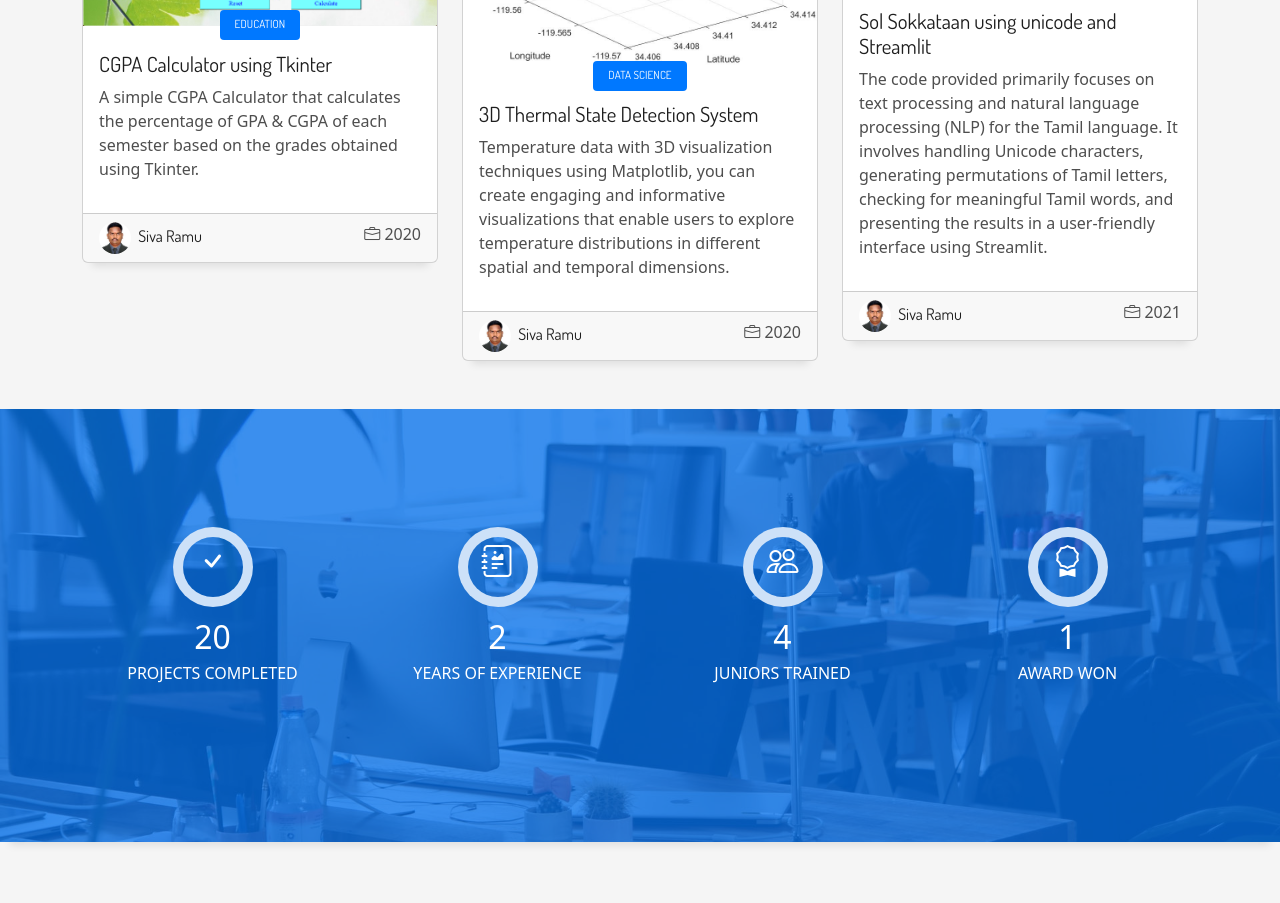
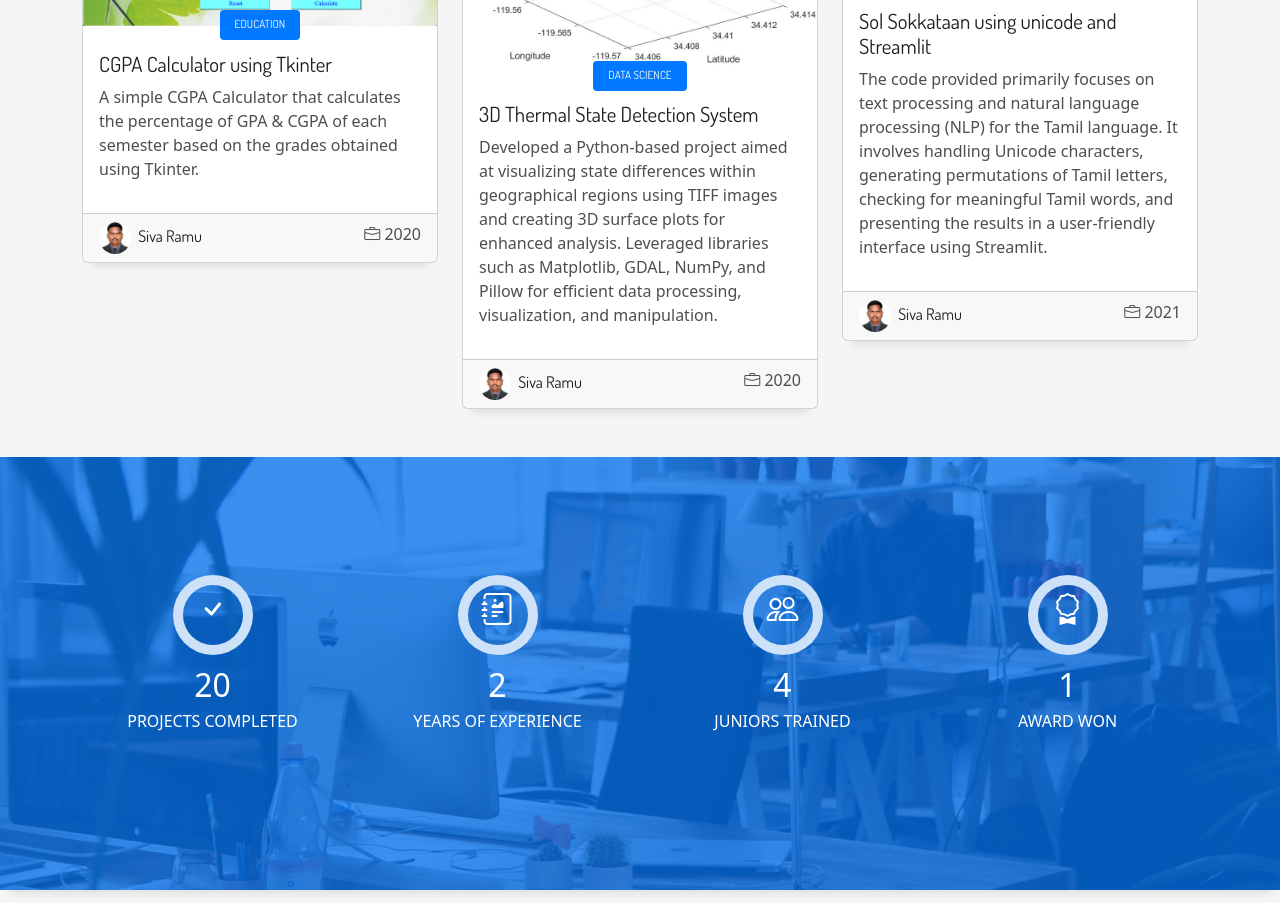
Before and after one commit to Siva-Dev-001/Portfolio, a plain HTML site: page index.html in a window 1280 px wide. Shown: the part 3423-4326 px from the top of the page. Drawn offline with Linux system fonts and the light colour scheme.

Commit message:
Update index.html
1. Updated the projects section.

```diff
--- a/index.html
+++ b/index.html
@@ -360,7 +360,8 @@
               </div>
               <h3 class="card-title"><a href="https://github.com/Siva-Dev-001/Thermal-detection" target="_blank">3D Thermal State Detection System</a></h3>
               <p class="card-description">
-                Temperature data with 3D visualization techniques using Matplotlib, you can create engaging and informative visualizations that enable users to explore temperature distributions in different spatial and temporal dimensions.
+                Developed a Python-based project aimed at visualizing state differences within geographical regions using TIFF images and creating 3D surface plots for enhanced analysis. Leveraged libraries such as Matplotlib, GDAL, NumPy, and Pillow for efficient data processing, visualization, and manipulation.
+                <!-- Temperature data with 3D visualization techniques using Matplotlib, you can create engaging and informative visualizations that enable users to explore temperature distributions in different spatial and temporal dimensions. -->
               </p>
             </div>
             <div class="card-footer">
```
